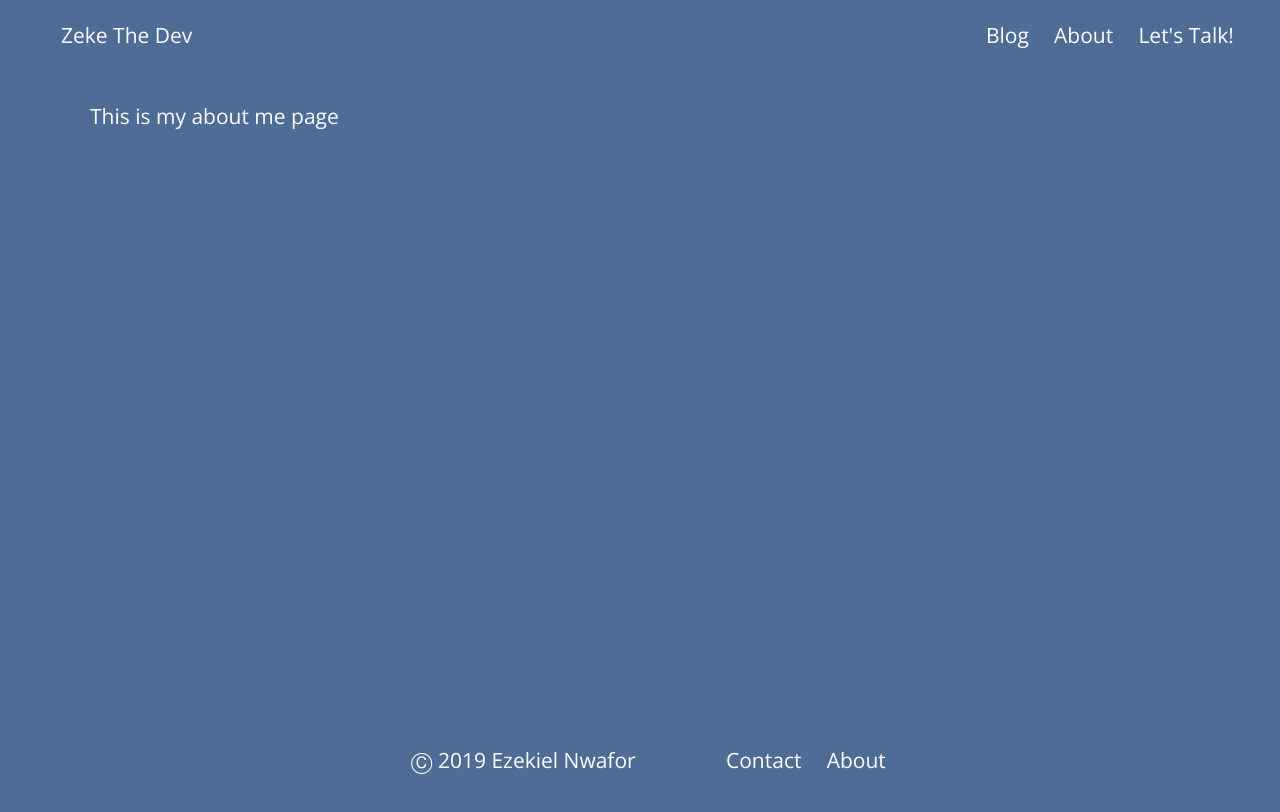
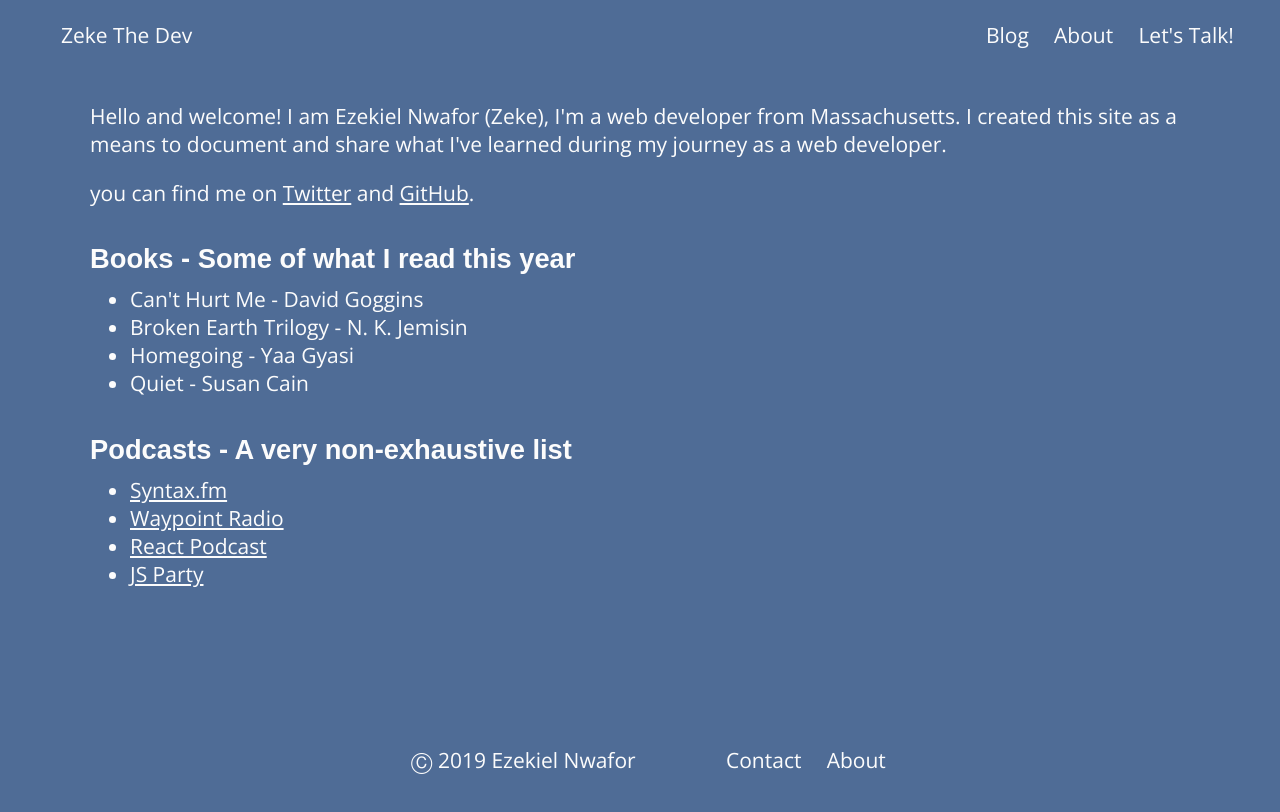
Before and after one commit to Ezekiel-Nwafor/zeke-the-dev, a Gatsby site: page /about in a window 1280 px wide. Built offline with nearby package versions, Linux system fonts and the light colour scheme; Gatsby itself is replaced by a stand-in of ours; a web font is replaced by a local one.

Commit message:
built out about.js page

```diff
--- a/src/pages/about.js
+++ b/src/pages/about.js
@@ -9,11 +9,52 @@ const Container = styled.div`
     margin: 0 auto;
 `
 
+const H4 = styled.h4`
+    margin-bottom: 0.5rem;
+`
+
+const Ul = styled.ul`
+    margin-top: 0.5rem;
+`
+
+const A = styled.a`
+    color: #FCFCFC;
+`
+
 const About = () =>{
     return(
         <Layout>
             <Container>
-                <p>This is my about me page</p>
+                <p>Hello and welcome! I am Ezekiel Nwafor (Zeke), I'm a web developer from Massachusetts. I created this site as a means to document and share what I've learned during my journey as a web developer.</p>
+
+                <p>you can find me on <A href='https://twitter.com/Ezekiel_Nwafor'>Twitter</A> and <A href='https://github.com/Ezekiel-Nwafor'>GitHub</A>.</p>
+
+                <H4>Books - Some of what I read this year</H4>
+                <Ul>
+                    <li>Can't Hurt Me - David Goggins</li>
+                    <li>Broken Earth Trilogy - N. K. Jemisin</li>
+                    <li>Homegoing - Yaa Gyasi</li>
+                    <li>Quiet - Susan Cain</li>
+                </Ul>
+
+                <H4>Podcasts - A very non-exhaustive list</H4>
+                <Ul>
+                    <li>
+                        <A href='https://syntax.fm/'>Syntax.fm</A>
+                    </li>
+
+                    <li>
+                    <A href='https://www.vice.com/en_us/topic/waypoint-radio'>Waypoint Radio</A>
+                    </li>
+
+                    <li>
+                        <A href='https://reactpodcast.simplecast.fm/'>React Podcast</A>
+                    </li>
+
+                    <li>
+                        <A href='https://changelog.com/jsparty'>JS Party</A>
+                    </li>
+                </Ul>
             </Container>
         </Layout>
     )
```
